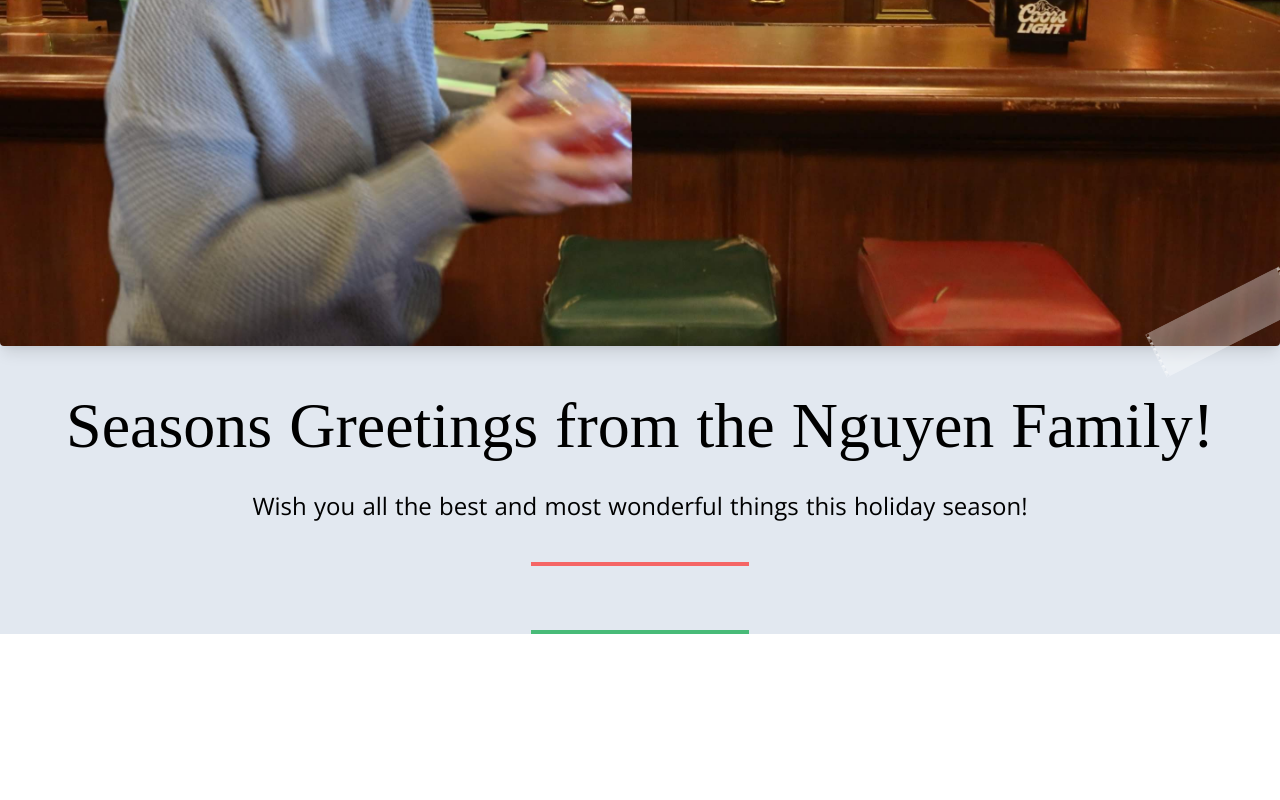
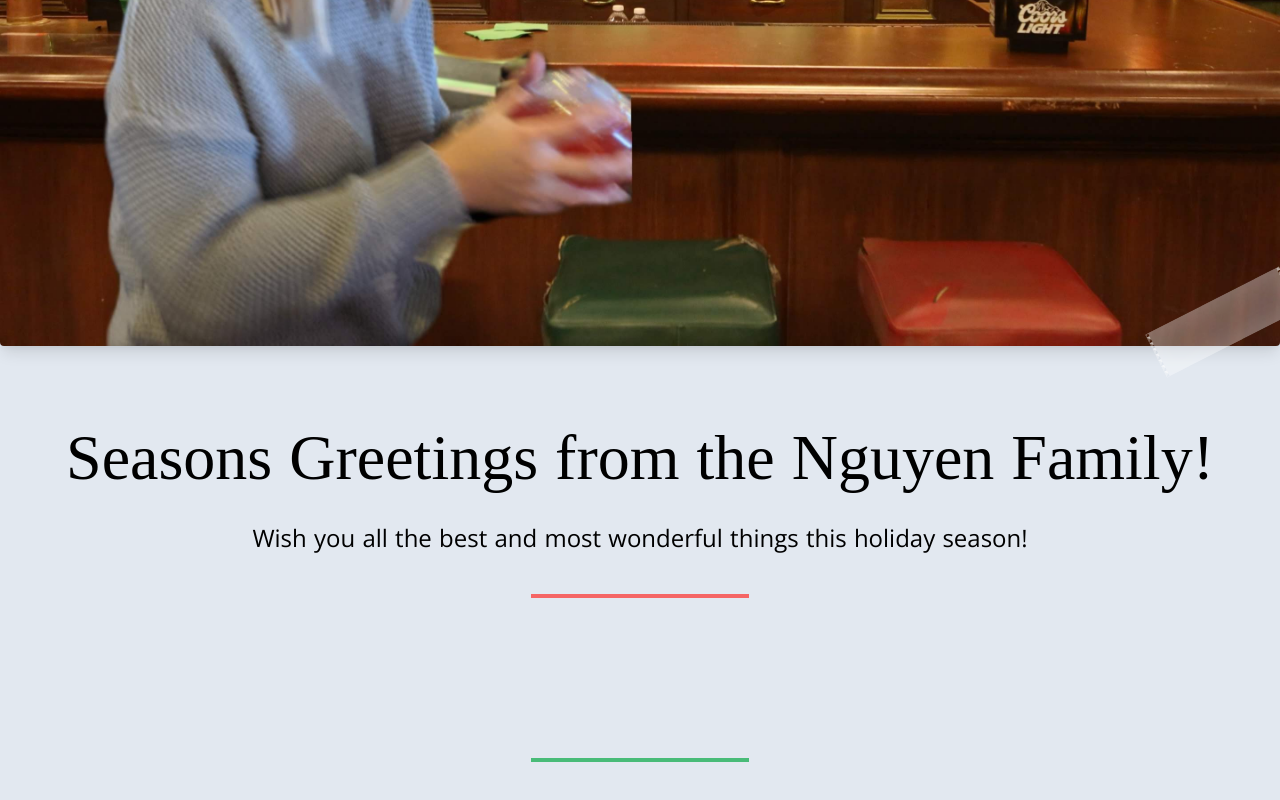
Before and after one commit to TonyFwin/christmas-card, a Nuxt app: page / in a window 1280 px wide. Shown: the part 560-1360 px from the top of the page. Before the commit the page ends 1226 px from the top, so only its background shows below. Built offline with nearby package versions, Linux system fonts and the light colour scheme; a web font is replaced by a local one.

Commit message:
Replace vertical margin with vertical padding

```diff
--- a/components/Greeting.vue
+++ b/components/Greeting.vue
@@ -1,5 +1,5 @@
 <template>
-  <section class="my-8">
+  <section class="py-8 md:py-16">
     <div class="container m-auto flex flex-col text-center">
       <h1 class="text-4xl md:text-5xl lg:text-6xl font-medium">
         Seasons Greetings from the Nguyen Family!
@@ -8,8 +8,7 @@
         Wish you all the best and most wonderful things this holiday season!
       </p>
     </div>
-    <hr class="mt-8 w-1/6 mx-auto border-2 border-red-500">
+    <hr class="mt-8 w-1/6 mx-auto border-2 border-red-500" />
   </section>
 </template>
-<style>
-</style>
+<style></style>
--- a/components/Moving.vue
+++ b/components/Moving.vue
@@ -1,17 +1,12 @@
 <template>
-  <section class="my-8">
-    <div class="container m-auto flex flex-col text-center">
-    </div>
-    <hr class="mt-8 w-1/6 mx-auto border-2 border-green-500">
+  <section class="py-8 md:py-16">
+    <div class="container m-auto flex flex-col text-center"></div>
+    <hr class="mt-8 w-1/6 mx-auto border-2 border-green-500" />
   </section>
 </template>
 
 <script>
-export default {
-
-}
+export default {}
 </script>
 
-<style>
-
-</style>
+<style></style>
```
